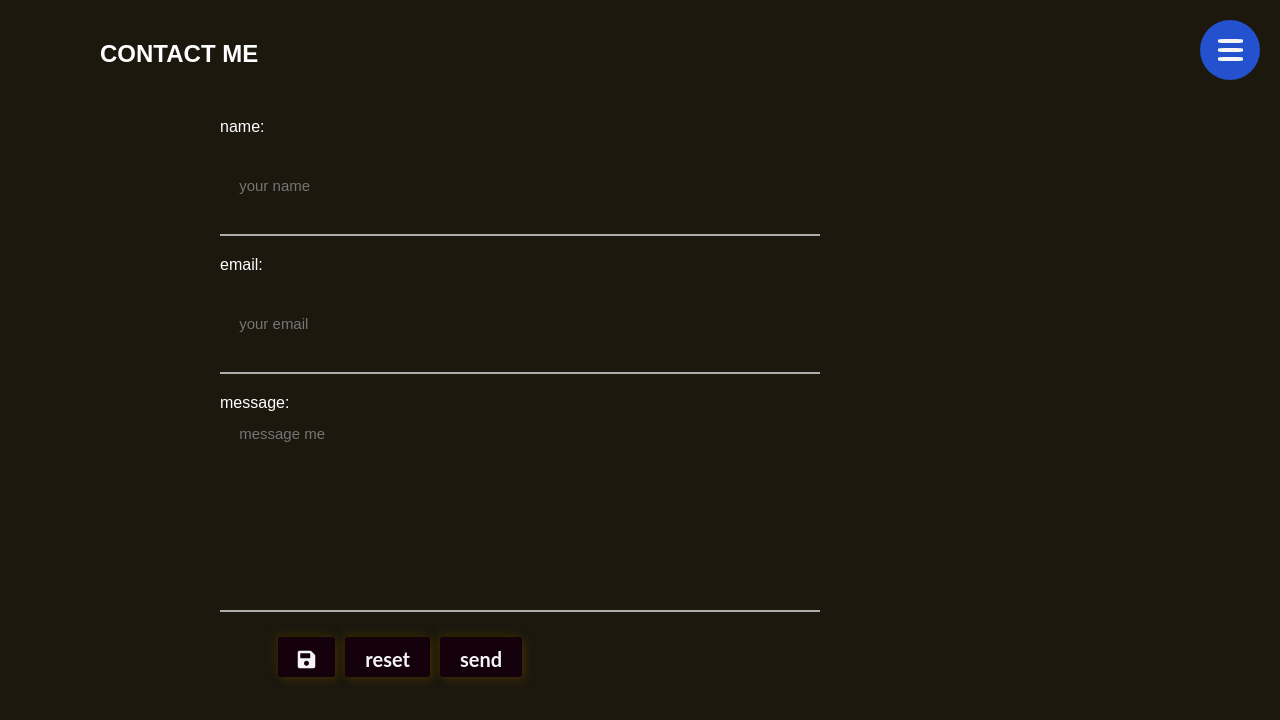
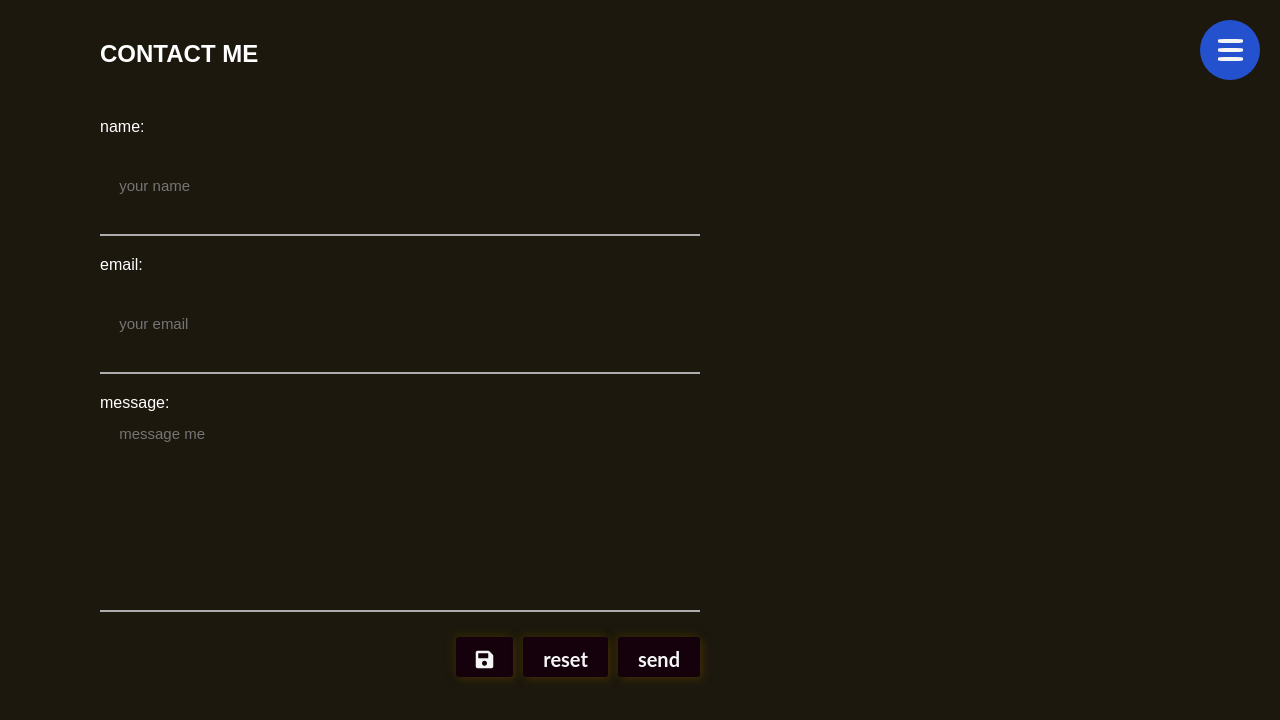
Before and after one commit to MaciejFigat/videoCover, a React (Create React App) app in the folder frontend/: page /contact in a window 1280 px wide. Shown: the top 720 px of the page. Built offline with nearby package versions, Linux system fonts and the light colour scheme; no server answers.

Commit message:
styles cleanup

```diff
--- a/frontend/src/styles/Form.scss
+++ b/frontend/src/styles/Form.scss
@@ -1,29 +1,19 @@
 .contact_form_container {
     display: grid;
     place-items: center;
-    // width: 100%;
-
-//   display: flex;
-//   min-height: 60vh;
-//   justify-content: center;
-//   align-items: center;
-
 }
 .contact_form {
-    // display: flex;
-    // flex-direction: column;
-
-    width: 60%;
+    width: 100%;
     margin: 0 auto;
     @media (min-width: 640px) and (max-width: 798px) {
         margin-top: 40px;
     }
-  }
-  .contact_field {
+}
+.contact_field {
     display: flex;
     flex-direction: column;
     text-align: left;
-   }
+}
 
 
 .contact_field_content {
--- a/frontend/src/styles/button.scss
+++ b/frontend/src/styles/button.scss
@@ -1,5 +1,7 @@
 .send_button_wrapper {
-    display:flex;
+    display: flex;
+    justify-content: flex-end;
+    width: 100%;
 
 }
 
@@ -7,9 +9,9 @@
     outline: none;
     border: none;
     padding: 10px 20px 30px;
-    margin: 5px;
+    margin: 5px 0px 5px 10px;
     cursor: pointer;
-    width: 50%;
+    max-width: 20%;
     min-width: fit-content;
     height: 3vh;
     min-height: 25px;
@@ -27,16 +29,12 @@
     background: rgb(168, 195, 183);
     transition: 0.5s;
     color:#333;
-    // outline: none;
-    // border: none;
+
   }
   .send_button:active {
     background: rgb(20, 170, 108);
-    // outline: none;
-    // border: none;
   }
 
   .send_button:not(:focus) {
-    // outline: none;
-    // border: none;
+
   }
```
